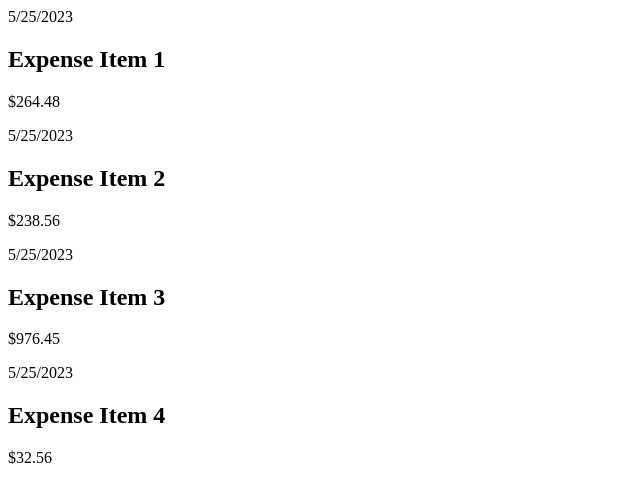
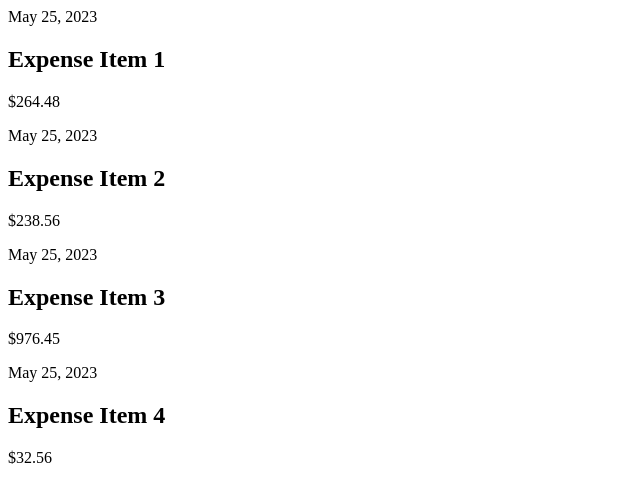
Before and after one commit to GarrettLockhart/react-typescript-landing, a React (Create React App) app: page / in a window 1280 px wide. Shown: the top 502 px of the page, without its empty margins (0-640 px from the left). Built offline with nearby package versions, Linux system fonts and the light colour scheme.

Commit message:
feat: added better type checking to dateHelper and general card UI component

```diff
--- a/src/components/UI/Card.tsx
+++ b/src/components/UI/Card.tsx
@@ -1,5 +1,11 @@
-const Card = (props: any) => {
-  return <div>{props.children}</div>;
+import { ReactNode } from 'react';
+
+interface CardProps {
+  children: ReactNode;
+}
+
+const Card = ({ children }: CardProps) => {
+  return <div>{children}</div>;
 };
 
 export default Card;
--- a/src/components/assets/dateHelper.tsx
+++ b/src/components/assets/dateHelper.tsx
@@ -1,6 +1,10 @@
-const newDate = new Date();
 const formateDate = (date: Date) => {
-  return date.toLocaleDateString();
+  const options: Intl.DateTimeFormatOptions = {
+    year: 'numeric',
+    month: 'long',
+    day: 'numeric'
+  };
+  return date.toLocaleString('en-US', options);
 };
 
 export default formateDate;
```
